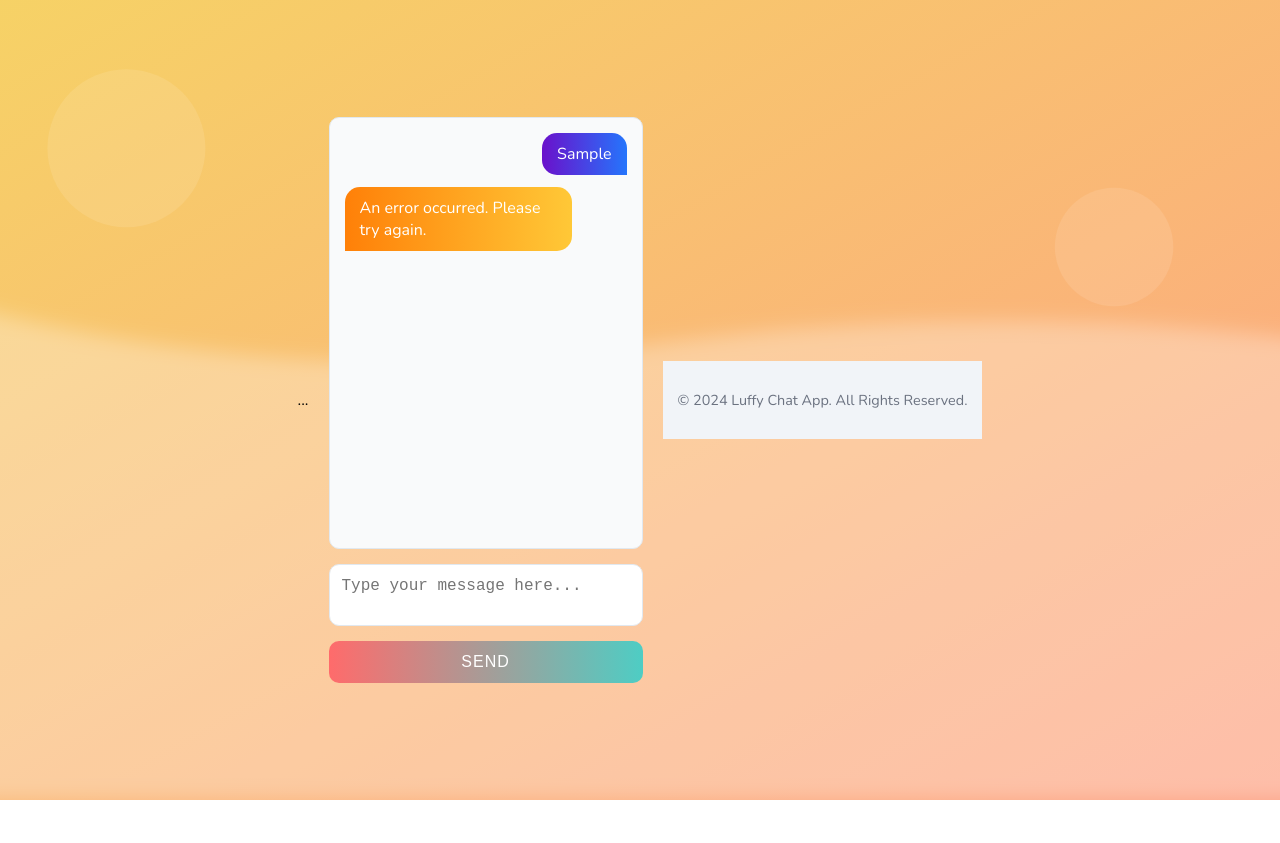
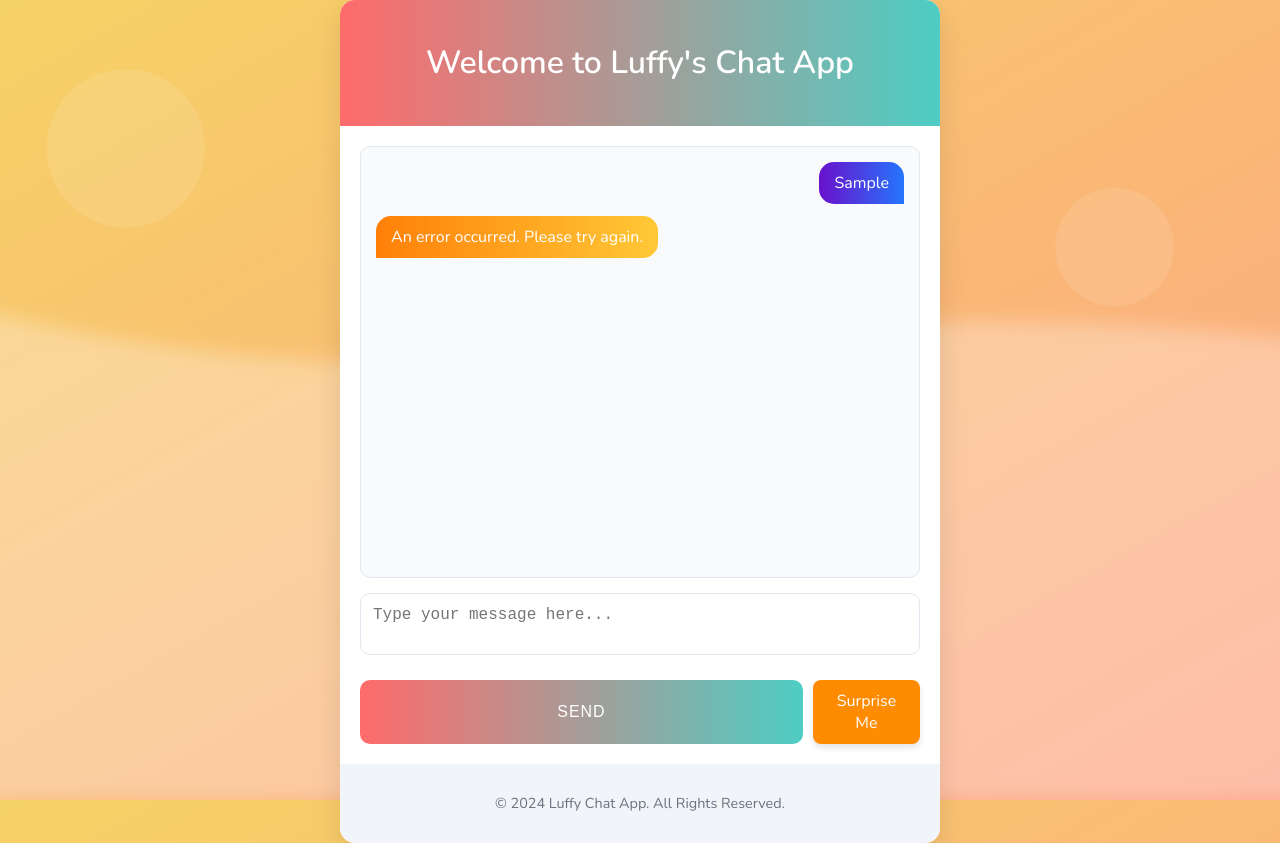
Before and after one commit to G-SaiVishwas/Luffy_website, a website: page index.html in a window 1280 px wide. Both pictures are taken after typing "Sample" into the empty fields and a click on the button "SEND". Before the commit the page ends 800 px from the top, so only its background shows below. Drawn offline with nearby package versions, Linux system fonts and the light colour scheme; no server answers.

Commit message:
changed interface and added button

```diff
--- a/index.html
+++ b/index.html
@@ -14,23 +14,59 @@
             background-position: center;
             background-attachment: fixed;
         }
+        /* Surprise Me Button Styles */
+.surprise-button {
+    background-color: #ff8c00; /* Bright orange for a fun look */
+    color: white;
+    border: none;
+    border-radius: 8px;
+    padding: 10px 20px;
+    font-size: 16px;
+    cursor: pointer;
+    font-family: 'Nunito', sans-serif;
+    box-shadow: 0 4px 6px rgba(0, 0, 0, 0.1);
+    transition: background-color 0.3s ease, transform 0.3s ease;
+}
+
+.surprise-button:hover {
+    background-color: #e07c00; /* Slightly darker orange on hover */
+    transform: scale(1.1); /* Subtle zoom effect */
+}
+
+.surprise-button:active {
+    background-color: #cc6f00; /* Even darker orange when clicked */
+    transform: scale(0.95); /* Press-down effect */
+}
+
+/* Button Container Styling */
+.button-container {
+    display: flex;
+    gap: 10px; /* Space between the buttons */
+    justify-content: center; /* Center align the buttons */
+    margin-top: 10px;
+}
+
     </style>
 </head>
-...
-
+<body>
+    <div class="container">
+        <header>
+            <h1>Welcome to Luffy's Chat App</h1>
+        </header>
         <main>
             <div id="chatWindow" class="chat-window">
                 <div id="chatOutput" class="chat-output"></div>
             </div>
             <textarea id="userMessage" placeholder="Type your message here..." class="message-box"></textarea>
-            <button id="sendButton" class="send-button">Send</button>
+            <div class="button-container">
+                <button id="sendButton" class="send-button">Send</button>
+                <button id="surpriseButton" class="surprise-button">Surprise Me</button>
+            </div>
         </main>
-
         <footer>
             <p>© 2024 Luffy Chat App. All Rights Reserved.</p>
         </footer>
     </div>
-
     <script src="index.js"></script>
 </body>
 </html>
--- a/index.js
+++ b/index.js
@@ -1,5 +1,6 @@
 document.addEventListener("DOMContentLoaded", () => {
   const sendButton = document.getElementById("sendButton");
+  const surpriseButton = document.getElementById("surpriseButton");
   const userMessageInput = document.getElementById("userMessage");
   const chatOutput = document.getElementById("chatOutput");
   const chatWindow = document.getElementById("chatWindow");
@@ -23,13 +24,8 @@ document.addEventListener("DOMContentLoaded", () => {
           userMessage,
       };
 
-    // Display user's message immediately
       appendMessage("user", userMessage);
-
-    // Clear the input
       userMessageInput.value = "";
-
-    // Scroll to bottom
       scrollToBottom();
 
       try {
@@ -43,8 +39,6 @@ document.addEventListener("DOMContentLoaded", () => {
 
           const { botResponse } = await response.json();
           appendMessage("bot", botResponse);
-
-      // Scroll to bottom after bot response
           scrollToBottom();
       } catch (error) {
           appendMessage("bot", "An error occurred. Please try again.");
@@ -54,14 +48,36 @@ document.addEventListener("DOMContentLoaded", () => {
 
   function appendMessage(sender, text) {
       const messageElement = document.createElement("div");
-    messageElement.className =
-      sender === "user" ? "user-message" : "bot-message";
-    messageElement.textContent = text;
+      messageElement.className = sender === "user" ? "user-message" : "bot-message";
+
+      const sanitizedText = escapeHtml(text);
+      const parsedText = parseMarkdown(sanitizedText);
+
+      messageElement.innerHTML = parsedText;
       chatOutput.appendChild(messageElement);
+
+      // Apply animation
+      messageElement.style.animation = "fadeIn 0.5s ease-in-out";
   }
 
   function generateUserId() {
       return Math.random().toString(36).substr(2, 9);
+  }
+
+  function escapeHtml(unsafe) {
+      return unsafe
+          .replace(/&/g, "&amp;")
+          .replace(/</g, "&lt;")
+          .replace(/>/g, "&gt;")
+          .replace(/"/g, "&quot;")
+          .replace(/'/g, "&#039;");
+  }
+
+  function parseMarkdown(text) {
+      text = text.replace(/\*\*(.*?)\*\*/g, '<strong>$1</strong>');
+      text = text.replace(/\*(.*?)\*/g, '<em>$1</em>');
+      text = text.replace(/`(.*?)`/g, '<code>$1</code>');
+      return text;
   }
 
   sendButton.addEventListener("click", sendMessage);
@@ -72,40 +88,84 @@ document.addEventListener("DOMContentLoaded", () => {
           sendMessage();
       }
   });
+
+  // Surprise Me Button Functionality
+  const randomResponses = [
+      "If you don’t take risks, you can’t create a future,",
+"I don’t wanna conquer anything. It’s just that the person with the most freedom on the sea is the pirate king,",
+"You want to keep everyone from dying? That’s naive. It's war. People die,",
+"Forgetting is like a wound. The wound may heal but it has already left a scar,",
+"Dying is not repaying a debt! That is not what he saved you for! Only weak men would die after someone spared their lives,",
+"There is something mysterious about the life of a pirate,",
+"Then just become stronger. I have my ambition; you have your ambition too. Which means you should just keep walking forward towards that goal,",
+"You ready for this? I’m pretty strong,",
+"If I get reincarnated… I wanna become a clam,",
+"I’m gonna create a world where my friends can eat as much as they want,",
+"That’s just how I look when I’m totally free,",
+"I refuse your refusal,",
+"I’m your captain now! We’ll be waiting for you. You better come,",
+"I smell adventure,",
+"Everybody ready? No matter what, I’ll keep you safe,",
+"Get outta here! If you don’t, I’m gonna pound you,",
+"I have Nakama who are not strong… But I still want them to be with me! So, I have to be stronger than anybody else… or else I’ll lose them all,",
+"If you ask this old man anything about it here and now… Then I’ll quit being a pirate! I don’t want to go on a boring adventure like that,",
+"We already came this far. Anyway, we’re gonna save you. And then, if you still want to die, you can die after we save you,",
+"Don’t you dare make my navigator cry,",
+"I don’t care who you are! I will surpass you,",
+"Being alone is more painful than getting hurt,",
+"I am going to save you even if it kills me,",
+"You will wait out here for us, ok, Usopp? We’re gonna level that stupid house to the ground,",
+"Leave the rest to me! I'll beat him no matter what! Tell everyone I've got this,",
+"Power isn’t determined by your size, but the size of your heart and dreams,",
+"If you hurt somebody… or if somebody hurts you, the same red blood will be shed,",
+"Are we friends? Or are we foes? That kind of thing you decide for yourselves,",
+"This place is now ours,",
+"It’s not like ‘thanks’ are something I can eat,",
+"Hero? No! We are pirates! I love heroes, but I don’t wanna be one,",
+"No matter how hard or how impossible it is, never lose sight of your goal,",
+"I’ve set myself to become the King of the Pirates… and if I die trying… then at least I tried,",
+"Shut up and let’s do this,",
+"Right! I’m ready too,",
+"So, you don’t like to get hit, huh? Well, you’re about to have a very bad day,",
+"Hey! I got an idea,",
+"You could never beat me,",
+"You came without fear. Don’t have any regrets, no matter what happens. This is the duel you wanted,",
+"Hee hee hee! You can’t escape me now,",
+"Hang on! I’m coming to help,",
+"I decided to be King of the Pirates. I don’t care if I die for it,",
+"I'm pretty sure I can't live without being helped,",
+"One day, I’ll have a ship and a crew better than yours! And we’ll have the biggest hoard of treasure in the world,",
+"The world’s greatest swordsman, that’s great! And it’s fitting since your new boss is going to be King of the Pirates! Anything else would make me look bad,",
+"Being killed by marines or coming with me. Which one do you pick,",
+"Shishishi! Blew ’em away,",
+"Shanks, I want to fight,",
+"Ooh, bet there are some strong guys here,",
+"I don’t have to be a boss or a great pirate, do I? Whenever you guys are in trouble, call us! We'll come help you no matter what,",
+"An island from a dream within a dream? I could never pass up a great adventure like this,",
+"If you don’t want the negative reputation, you shouldn’t be a pirate,",
+"I want to eat meat,",
+"If you want to compare ambitions, mine is bigger,",
+"Well, ya see… I’m gonna be the unbeatable pirate,",
+"Why does that man have a pinwheel on his head,",
+"That’s what I want at the end of my dream,",
+"Pirates are pirates no matter where they go,",
+"As long as you’re living, that’s enough. If you’re alive, you can fight again,",
+"I will save the land of Wano and I will become the King of the Pirates,",
+"Did you just dodge that one, Kaido?! Because it was gonna hurt,",
+"I came here to whoop the whole lot of you! It’s an all-out war,",
+"I’ve been to hell and back a few times already,",
+"If you’re hungry, eat,",
+"Screw the plan,",
+"Never understand the true meaning of a pirate's flag,",
+"Sorry, but it looks like I’m dead,",
+"I still have my friends,",
+"Let’s continue eating,",
+
+
+  ];
+
+  surpriseButton.addEventListener("click", () => {
+      const randomIndex = Math.floor(Math.random() * randomResponses.length);
+      appendMessage("bot", randomResponses[randomIndex]);
   });
-function escapeHtml(unsafe) {
-    return unsafe
-        .replace(/&/g, "&amp;")
-        .replace(/</g, "&lt;")
-        .replace(/>/g, "&gt;")
-        .replace(/"/g, "&quot;")
-        .replace(/'/g, "&#039;");
-}
-
-function parseMarkdown(text) {
-    // Bold: **text** or *text*
-    text = text.replace(/\*\*(.*?)\*\*/g, '<strong>$1</strong>');
-    text = text.replace(/\*(.*?)\*/g, '<em>$1</em>');
-
-    // Code: `code`
-    text = text.replace(/`(.*?)`/g, '<code>$1</code>');
-
-    // Lists and other complex markdown can be added here
-
-    return text;
-}
-
-function appendMessage(sender, text) {
-    const messageElement = document.createElement("div");
-    messageElement.className = sender === "user" ? "user-message" : "bot-message";
-
-    // Sanitize first, then parse markdown
-    const sanitizedText = escapeHtml(text);
-    const parsedText = parseMarkdown(sanitizedText);
-
-    // Use innerHTML to render HTML tags
-    messageElement.innerHTML = parsedText;
-
-    chatOutput.appendChild(messageElement);
-    scrollToBottom();
-}
+});
```
Lines whose indentation alone changed are shown as unchanged.
